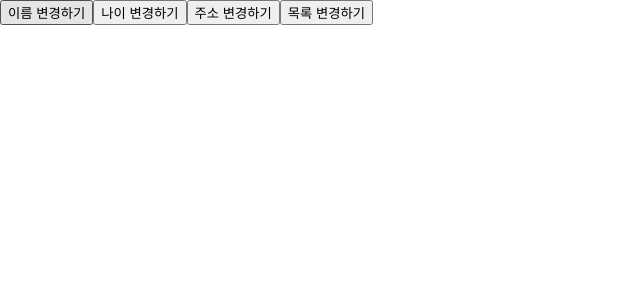
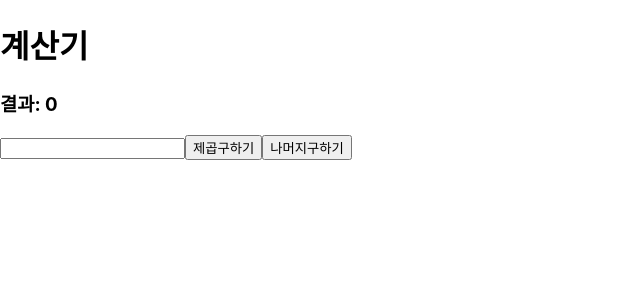
Before and after one commit to seccoding/react-ui, a React (Create React App) app: page / in a window 1280 px wide. Shown: the top 300 px of the page, without its empty margins (0-640 px from the left). Built offline with nearby package versions, Linux system fonts and the light colour scheme.

Commit message:
ReducerComponent

```diff
--- a/src/index.js
+++ b/src/index.js
@@ -13,12 +13,13 @@ import ContactApp from './components/contact/ContactApp';
 import InlineApp from './components/style/InlineApp';
 import RefComponent from './components/hooks/UseRefTest';
 import EffectComponent from './components/hooks/UseEffectTest';
+import ReducerComponent from './components/hooks/ReducerComponent';
 
 const root = ReactDOM.createRoot(document.getElementById('root'));
 root.render(
-  // <React.StrictMode>
-    <EffectComponent />
-  // </React.StrictMode>
+   <React.StrictMode>
+    <ReducerComponent />
+   </React.StrictMode>
 );
 
 // If you want to start measuring performance in your app, pass a function
```
